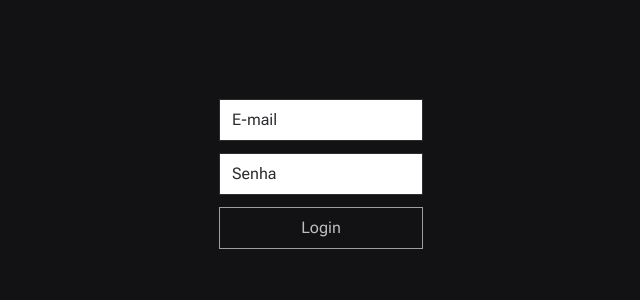
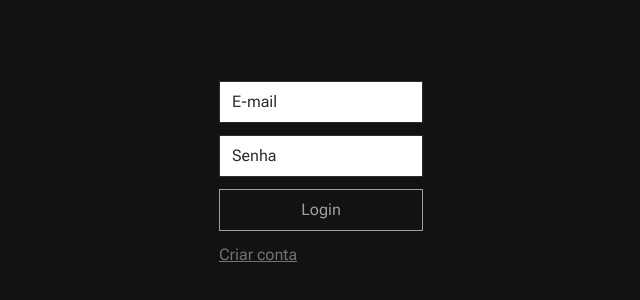
Before and after one commit to samuelsilvati/task-flow, a Next.js app: page /auth in a window 1280 px wide. Shown: the part 226-526 px from the top of the page, without its empty margins (319-959 px from the left). Built offline with nearby package versions, Linux system fonts and the light colour scheme; no server answers.

Commit message:
fix: redirect page after login

```diff
--- a/src/app/auth/page.tsx
+++ b/src/app/auth/page.tsx
@@ -1,22 +1,23 @@
 'use client'
 import { api } from '@/lib/api'
 import { FormEvent } from 'react'
+import Cookies from 'js-cookie'
+import { useRouter } from 'next/navigation'
+import Link from 'next/link'
 
-import Cookies from 'js-cookie'
-
-export default function auth() {
+export default function Auth() {
+  const router = useRouter()
   async function handleAuth(event: FormEvent<HTMLFormElement>) {
     event.preventDefault()
     const formData = new FormData(event.currentTarget)
-    console.log(formData.get('email'))
     try {
       const authResponse = await api.post('/auth', {
         email: formData.get('email'),
         password: formData.get('password'),
       })
       const token = authResponse.data.token
-
       Cookies.set('token', token, { expires: 7, path: '/' })
+      router.push('/dashboard')
     } catch (err) {
       console.log(err)
     }
@@ -24,12 +25,15 @@ export default function auth() {
 
   return (
     <div className="flex h-full w-full items-center justify-center">
-      <form onSubmit={handleAuth} className="flex flex-col gap-3">
+      <form onSubmit={handleAuth} className="flex flex-col gap-3 text-gray-800">
         <input type="email" placeholder="E-mail" name="email" />
         <input type="password" placeholder="Senha" name="password" />
-        <button type="submit" className="border py-2">
+        <button type="submit" className="border py-2 text-gray-200">
           Login
         </button>
+        <Link href="/signup" className="text-gray-300 underline">
+          Criar conta
+        </Link>
       </form>
     </div>
   )
```
